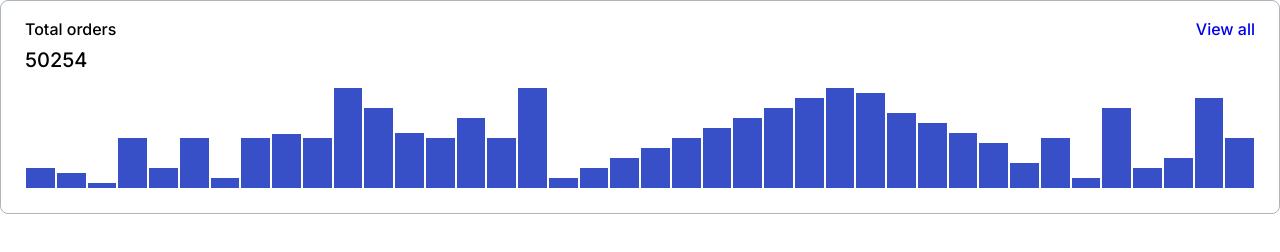
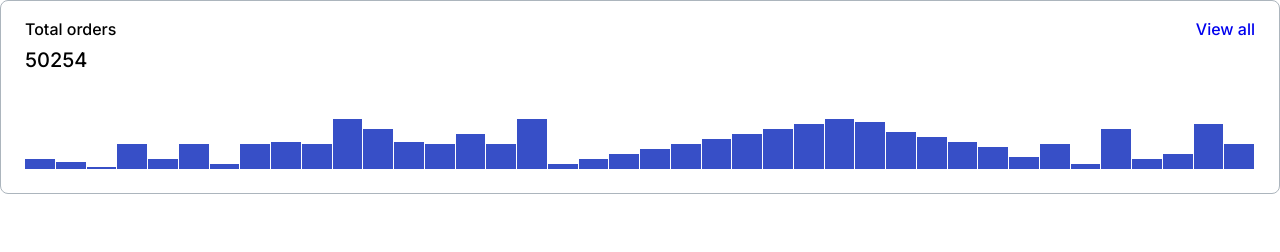
Before and after one commit to js-tasks-ru/htmlcss-20220120_alaudo-galkin, a website: page 04-lection2/01-histogram/index.html in a window 1280 px wide. Drawn offline with Linux system fonts and the light colour scheme.

Commit message:
Замечания по PR

```diff
--- a/04-lection2/01-histogram/histogram.css
+++ b/04-lection2/01-histogram/histogram.css
@@ -35,8 +35,8 @@
 
 .histogram__chart {
     width:100%;
-    height:100px;
-
+    padding-top:30px;
+    height:50px;
     display:flex;
     align-items: flex-end;
 
@@ -44,7 +44,10 @@
 
 .histogram__column {
     background-color: var(--blue);
-    border: 1px solid var(--white);
-    min-width:5px;
-    flex: 1 0 auto;
+    margin-right:1px;
+    flex: 1 0 10px;
 }
+
+.histogram__chart:last-child {
+    margin-right:none;
+}
```
